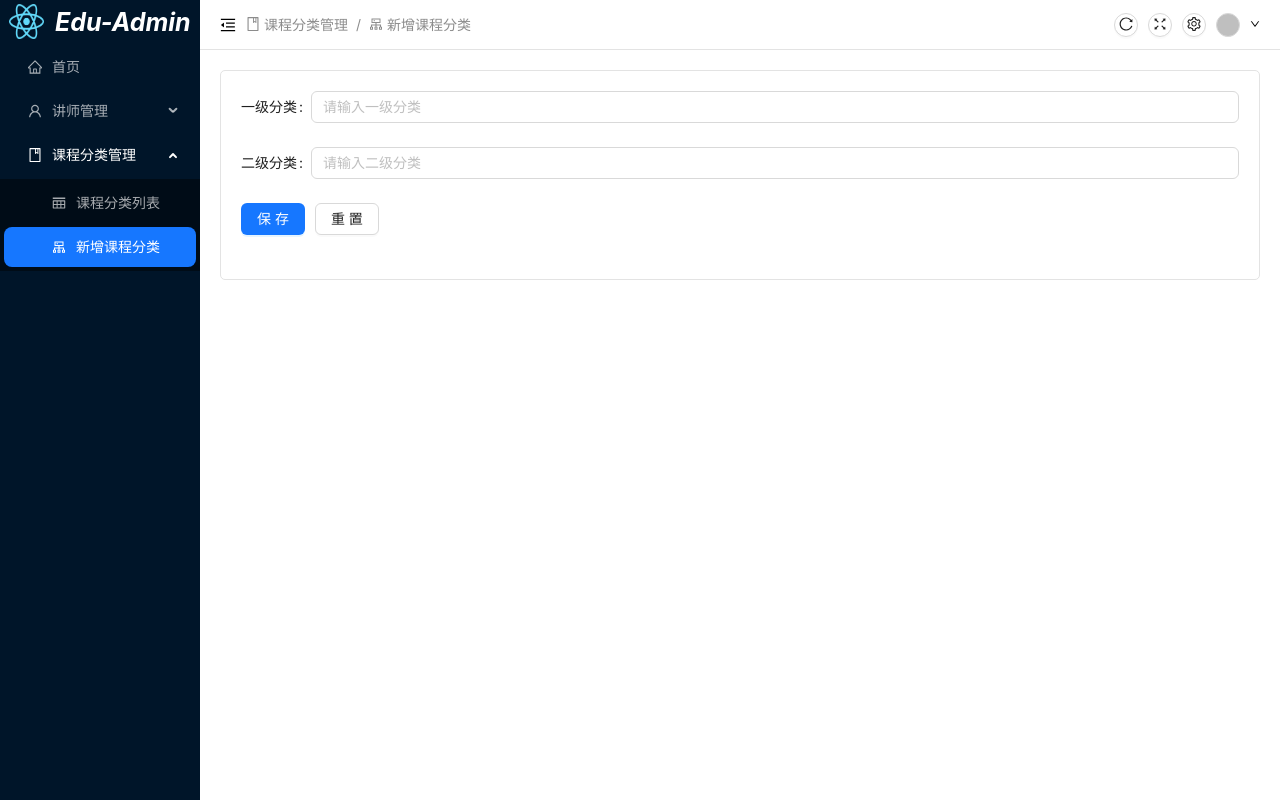
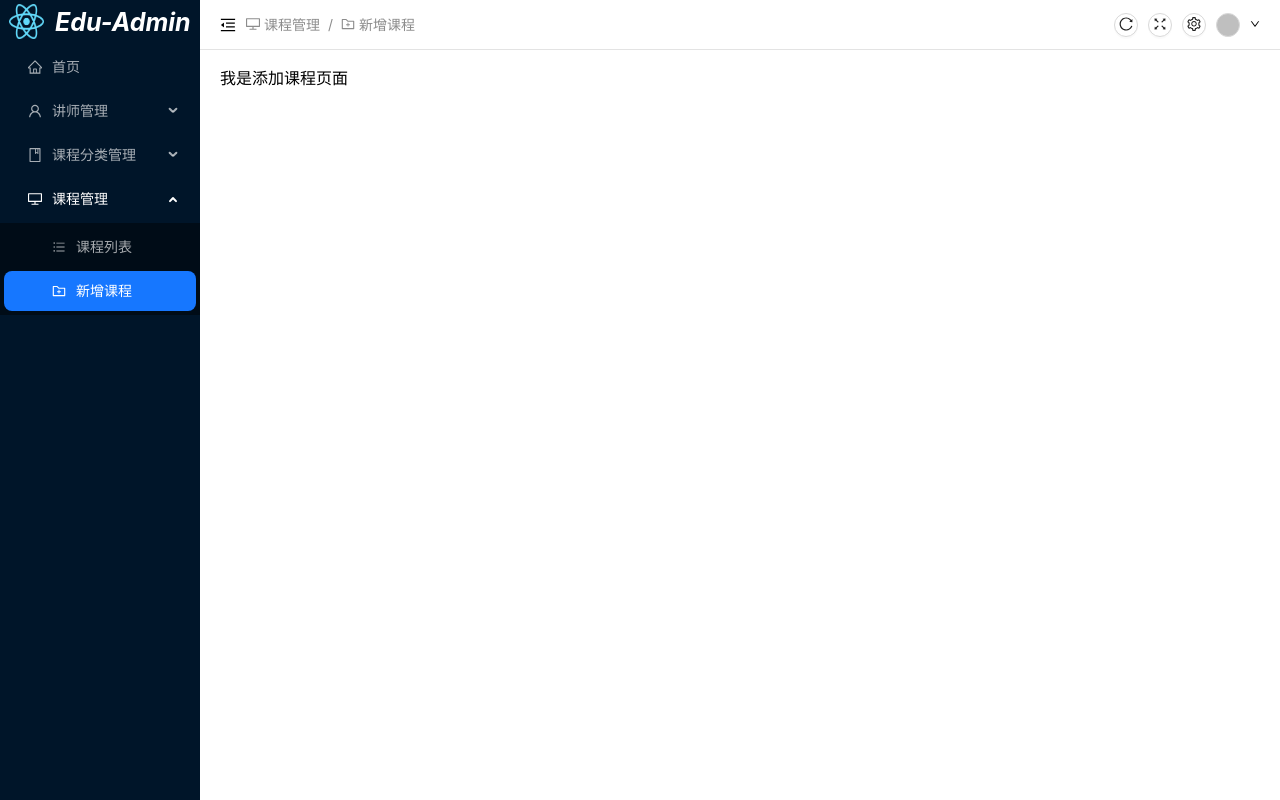
Before and after one commit to yuunik/edu-admin, a React (Vite) app: page /subject/save in a window 1280 px wide. Built offline with nearby package versions, Linux system fonts and the light colour scheme; no server answers.

Commit message:
feat: 课程管理模块 - 路由搭建

```diff
--- /dev/null
+++ b/src/pages/subject/list/index.tsx
@@ -0,0 +1,5 @@
+const SubjectList = () => {
+  return <div className="subject-list=container">我是课程</div>
+}
+
+export default SubjectList
--- /dev/null
+++ b/src/pages/subject/save/index.tsx
@@ -0,0 +1,5 @@
+const SubjectSave = () => {
+  return <div className="subect-save">我是添加课程页面</div>
+}
+
+export default SubjectSave
--- a/src/router/routes/index.tsx
+++ b/src/router/routes/index.tsx
@@ -1,7 +1,10 @@
 import type { RouteObject } from 'react-router'
 import {
+  BarsOutlined,
   BookOutlined,
   ClusterOutlined,
+  DesktopOutlined,
+  FolderAddOutlined,
   HomeOutlined,
   InsertRowAboveOutlined,
   SignatureOutlined,
@@ -21,6 +24,8 @@ import TeacherList from '@/pages/teacher/list'
 import TeacherSave from '@/pages/teacher/save'
 import CategoryList from '@/pages/category/list'
 import CategorySave from '@/pages/category/save'
+import SubjectList from '@/pages/subject/list'
+import SubjectSave from '@/pages/subject/save'
 // 引入布局组件
 import Layout from '@/layout'
 // 引入前置路由守卫组件
@@ -126,11 +131,11 @@ const routes: RouteType[] = [
     },
   },
   {
-    path: '/subject',
+    path: '/category',
     element: <Layout />,
     children: [
       {
-        path: '/subject/list',
+        path: '/category/list',
         element: <CategoryList />,
         meta: {
           visible: true,
@@ -139,7 +144,7 @@ const routes: RouteType[] = [
         },
       },
       {
-        path: '/subject/save',
+        path: '/category/save',
         element: <CategorySave />,
         meta: {
           visible: true,
@@ -154,6 +159,35 @@ const routes: RouteType[] = [
       icon: <BookOutlined />,
     },
   },
+  {
+    path: '/subject',
+    element: <Layout />,
+    children: [
+      {
+        path: '/subject/list',
+        element: <SubjectList />,
+        meta: {
+          visible: true,
+          label: '课程列表',
+          icon: <BarsOutlined />,
+        },
+      },
+      {
+        path: '/subject/save',
+        element: <SubjectSave />,
+        meta: {
+          visible: true,
+          label: '新增课程',
+          icon: <FolderAddOutlined />,
+        },
+      },
+    ],
+    meta: {
+      visible: true,
+      label: '课程管理',
+      icon: <DesktopOutlined />,
+    },
+  },
 ]
 
 export default routes
```
